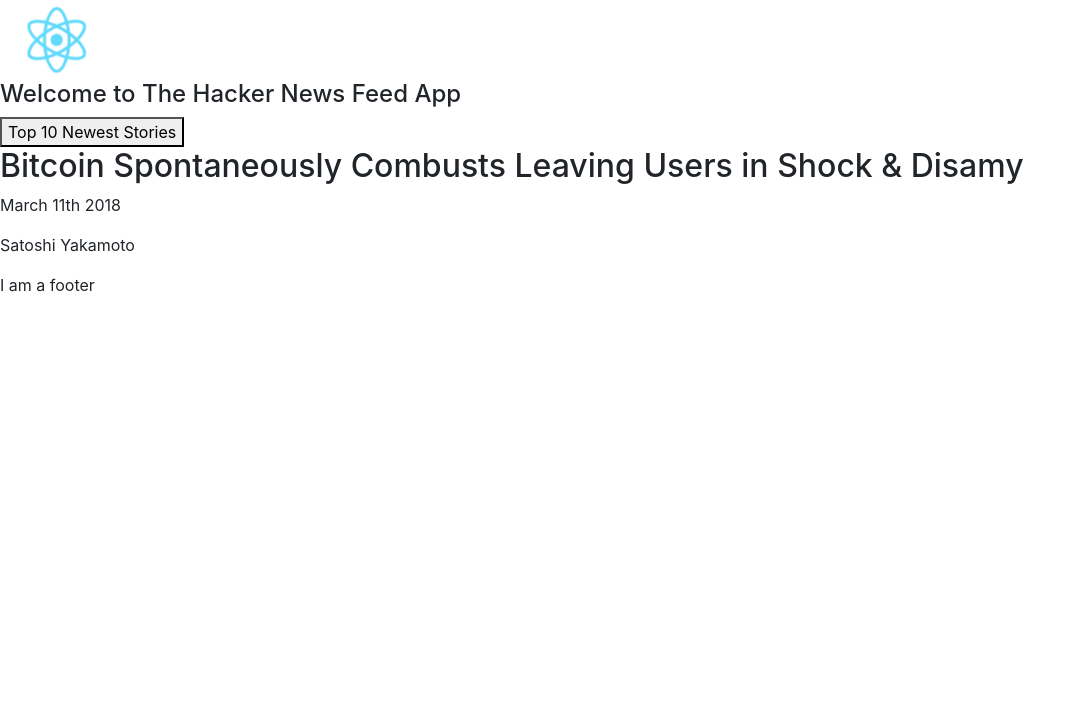
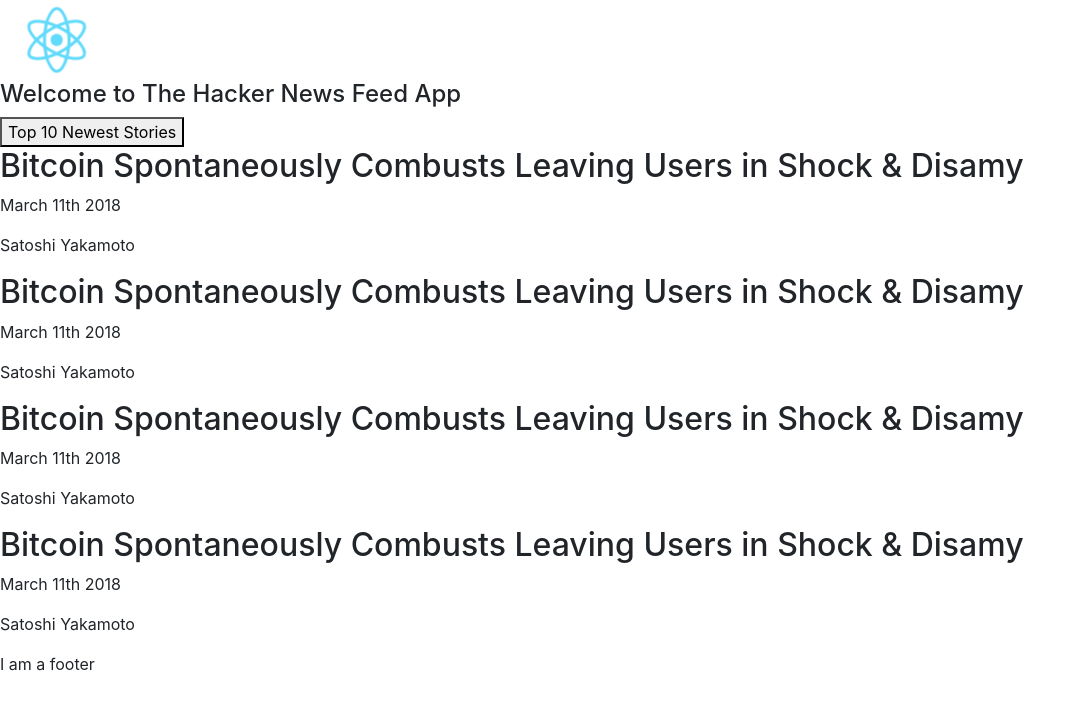
Before and after one commit to avesk/hacker-news-app, a React (Create React App) app: page / in a window 1280 px wide. Shown: the top 710 px of the page, without its empty margins (0-1086 px from the left). Built offline with nearby package versions, Linux system fonts and the light colour scheme; no server answers.

Commit message:
having trouble passing fetch data through to child components

```diff
--- a/src/App.js
+++ b/src/App.js
@@ -6,16 +6,47 @@
 import './App.css';
 
 class App extends Component {
+
+    constructor(props) {
+        super(props);
+        this.state = {topStoryIDs: {}, storyData: {}};
+    }
+
+    componentDidMount() {
+        this.getTopStoryIDs()
+    }
+
+    getTopStoryIDs() {
+        var self = this;
+        var storyDataArr = []
+        fetch('https://hacker-news.firebaseio.com/v0/topstories.json?print=pretty')
+        .then(function(response) {
+            return response.json();
+        })
+        .then(function(data) {
+            self.setState({ topStoryIDs: data })
+            return data;
+        })
+    }
+
     render() {
+        // var storyIDString = JSON.stringify(this.state.topStoryIDs);
+        var IDs = this.state.topStoryIDs;
+        // IDs = Object.values(IDs);
+        console.log(typeof IDs);
+        console.log(IDs);
+        // IDs = IDs.slice(0, 9);
+        const newsFeed = <NewsFeed articleIDs={IDs} />
         return (
             <div className="hacker-news-app">
                 <Header logo={logo}/>
                 <SwitchButton />
-        <NewsFeed />
+                {newsFeed}
                 <footer>I am a footer</footer>
             </div>
         );
     }
+
 }
 
 export default App;
--- a/src/newsFeed/article.js
+++ b/src/newsFeed/article.js
@@ -1,7 +1,7 @@
 import React, { Component } from 'react';
 
 class Article extends Component {
-
+    // request = 'https://hacker-news.firebaseio.com/v0/item/' + id + '.json?print=pretty';
     render() {
         return(
             <article className="news-article">
--- a/src/newsFeed/newsFeed.js
+++ b/src/newsFeed/newsFeed.js
@@ -3,10 +3,27 @@
 
 class NewsFeed extends Component {
 
+    constructor(props) {
+        super(props);
+        this.state = {};
+    }
+
+    renderArticles() {
+        // var IDs = this.props.articleIDs;
+        var IDs = [1, 2, 3, 4];
+        console.log(typeof IDs);
+        console.log(IDs);
+        var articles = IDs.map((id) =>
+            <Article key={id} articleID={id} />
+        );
+        return articles;
+    }
+
     render() {
+        var articles = this.renderArticles();
         return(
             <div id="news-feed">
-                <Article />
+                {articles}
             </div>
         );
     }
```
Lines whose indentation alone changed are shown as unchanged.
